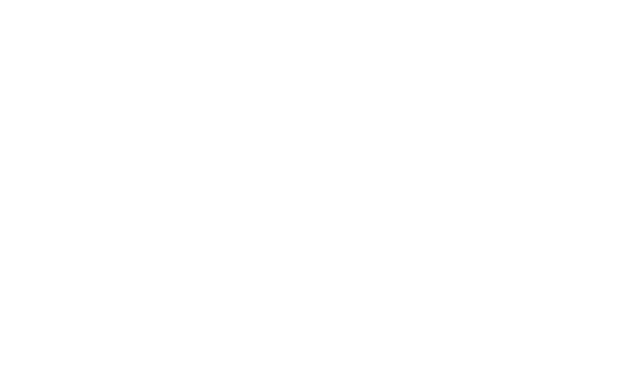
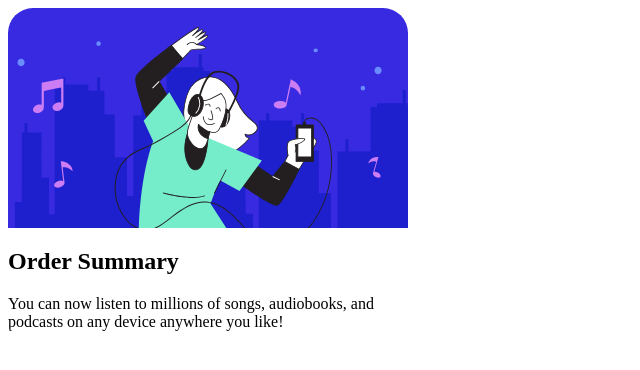
Before and after one commit to 12nuskek/Order-summary-component, a plain HTML site: page index.html in a window 1280 px wide. Shown: the whole page, without its empty margins (0-640 px from the left). Drawn offline with Linux system fonts and the light colour scheme.

Commit message:
Img and summary added structure of html built

```diff
--- a/css/styles.css
+++ b/css/styles.css
@@ -0,0 +1,24 @@
+.container{
+    display: flex;
+}
+
+.column{
+    flex-direction: column;
+}
+
+#order-summary-box{
+    overflow: hidden;
+    border-radius: 25px;
+    width: 700px;
+    align-items: center;
+    max-width: 400px;
+
+
+}
+#banner-image{
+
+}
+
+#banner-image img{
+
+}
--- a/index.html
+++ b/index.html
@@ -9,5 +9,23 @@
 </head>
 <body>
 
+    <section class="main container">
+        <div id="order-summary-box" class="container column">
+            <div id="banner-image" class="container">
+                <img src="media/illustration-hero.svg" alt="">
+            </div>
+            <div id="summary" class="contanier">
+                <h1>Order Summary</h1>
+                <p>You can now listen to millions of songs, audiobooks, and podcasts on any device anywhere you like!</p>
+            </div>
+            <div id="subscription" class="container">
+
+            </div>
+            <div id="actions" class="container">
+
+            </div>
+        </div>
+    </section>
+
 </body>
 </html>
```
Also changed, not shown: media/favicon-32x32.png (added), media/icon-music.svg (added), media/illustration-hero.svg (added), media/pattern-background-desktop.svg (added), media/pattern-background-mobile.svg (added).
